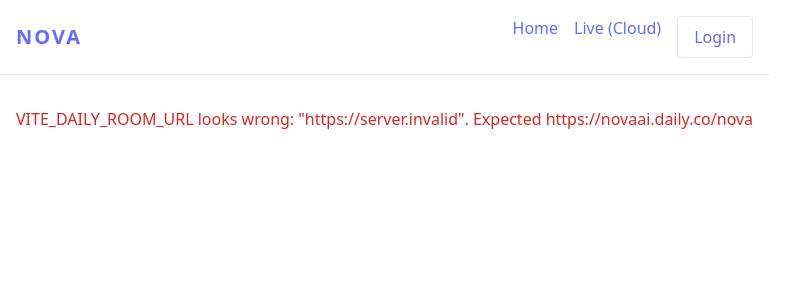
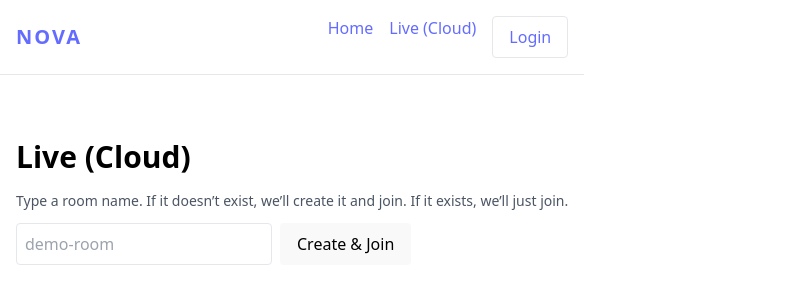
Before and after one commit to LankaRohith/NovaProject, a React (Vite) app in the folder frontend/: page /live-cloud in a window 1280 px wide. Shown: the top 304 px of the page, without its empty margins (0-800 px from the left). Built offline with nearby package versions, Linux system fonts and the light colour scheme; no server answers.

Commit message:
different n/w calls2

```diff
--- a/frontend/src/pages/LiveCloud.jsx
+++ b/frontend/src/pages/LiveCloud.jsx
@@ -1,44 +1,82 @@
-import { useEffect, useState } from "react";
+// frontend/src/pages/LiveCloud.jsx
+import { useState } from "react";
 
 export default function LiveCloud() {
-  const ROOM_URL = (import.meta.env.VITE_DAILY_ROOM_URL || "").trim();
-  const API_BASE = (import.meta.env.VITE_API_URL || "").trim();
+  const [room, setRoom] = useState("");
   const [src, setSrc] = useState("");
-  const [err, setErr] = useState("");
+  const [busy, setBusy] = useState(false);
+  const [msg, setMsg] = useState("");
 
-  useEffect(() => {
-    const looksValid = /^https:\/\/[^/]+\.daily\.co\/[^/]+$/.test(ROOM_URL);
-    if (!ROOM_URL || !looksValid) {
-      setErr(
-        `VITE_DAILY_ROOM_URL looks wrong: "${ROOM_URL}". Expected https://novaai.daily.co/nova`
-      );
-      return;
-    }
-    if (!API_BASE) {
-      setErr("VITE_API_URL is missing. Set it to your Render backend URL.");
+  async function createAndJoin() {
+    const clean = room.toLowerCase().replace(/[^a-z0-9-]/g, "");
+    if (!clean) {
+      setMsg("Enter a room name (letters, numbers, dash).");
       return;
     }
 
-    (async () => {
+    setBusy(true);
+    setMsg("Creating (or finding) room…");
+
     try {
-        const res = await fetch(`${API_BASE}/api/daily/token`, { credentials: "omit" });
-        if (!res.ok) throw new Error(`Token endpoint failed: ${res.status}`);
-        const { token } = await res.json();
-        // Pass token in the iframe URL
-        setSrc(`${ROOM_URL}?t=${encodeURIComponent(token)}&autojoin=1`);
+      // Create the room if it doesn't exist (if it exists, server returns it)
+      const mk = await fetch("/api/daily/rooms", {
+        method: "POST",
+        headers: { "Content-Type": "application/json" },
+        body: JSON.stringify({ name: clean, privacy: "private" }),
+      });
+      const mkData = await mk.json();
+      if (!mk.ok) throw new Error(mkData.error || mk.statusText);
+
+      const roomUrl = mkData.room?.url;
+      if (!roomUrl) throw new Error("No room URL returned");
+
+      setMsg("Fetching token…");
+      const tk = await fetch(`/api/daily/token?room=${encodeURIComponent(clean)}`);
+      const tkData = await tk.json();
+      if (!tk.ok) throw new Error(tkData.error || tk.statusText);
+
+      const token = tkData.token;
+      setSrc(`${roomUrl}?t=${encodeURIComponent(token)}&autojoin=1`);
+      setMsg("");
     } catch (e) {
-        console.error(e);
-        setErr("Failed to fetch Daily token. See console.");
+      setMsg(String(e.message || e));
+    } finally {
+      setBusy(false);
     }
-    })();
-  }, [ROOM_URL, API_BASE]);
+  }
 
-  if (err) return <div className="container p-8 text-red-600">{err}</div>;
-  if (!src) return <div className="container p-8">Preparing your call…</div>;
+  function leave() {
+    setSrc("");
+    setMsg("");
+  }
 
   return (
     <div className="container py-16">
       <h1 className="text-3xl font-semibold mb-4">Live (Cloud)</h1>
+
+      {!src ? (
+        <div className="space-y-3">
+          <div className="text-sm text-gray-600">
+            Type a room name. If it doesn’t exist, we’ll create it and join. If it exists, we’ll just join.
+          </div>
+          <div className="flex gap-2 items-center">
+            <input
+              className="border rounded p-2 w-64"
+              value={room}
+              onChange={(e) => setRoom(e.target.value)}
+              placeholder="demo-room"
+            />
+            <button className="btn" onClick={createAndJoin} disabled={busy || !room}>
+              {busy ? "Working…" : "Create & Join"}
+            </button>
+          </div>
+          {msg && <div className="text-sm text-gray-500">{msg}</div>}
+        </div>
+      ) : (
+        <div className="space-y-3">
+          <div className="flex gap-2">
+            <button className="btn" onClick={leave}>Leave</button>
+          </div>
           <iframe
             src={src}
             title="Daily Prebuilt Call"
@@ -46,5 +84,7 @@ export default function LiveCloud() {
             style={{ width: "100%", height: "80vh", border: 0, borderRadius: 12, background: "#000" }}
           />
         </div>
+      )}
+    </div>
   );
 }
```
Also changed, not shown: 1 other file (tests, documents, lock files or other folders). Lines whose indentation alone changed are shown as unchanged.
